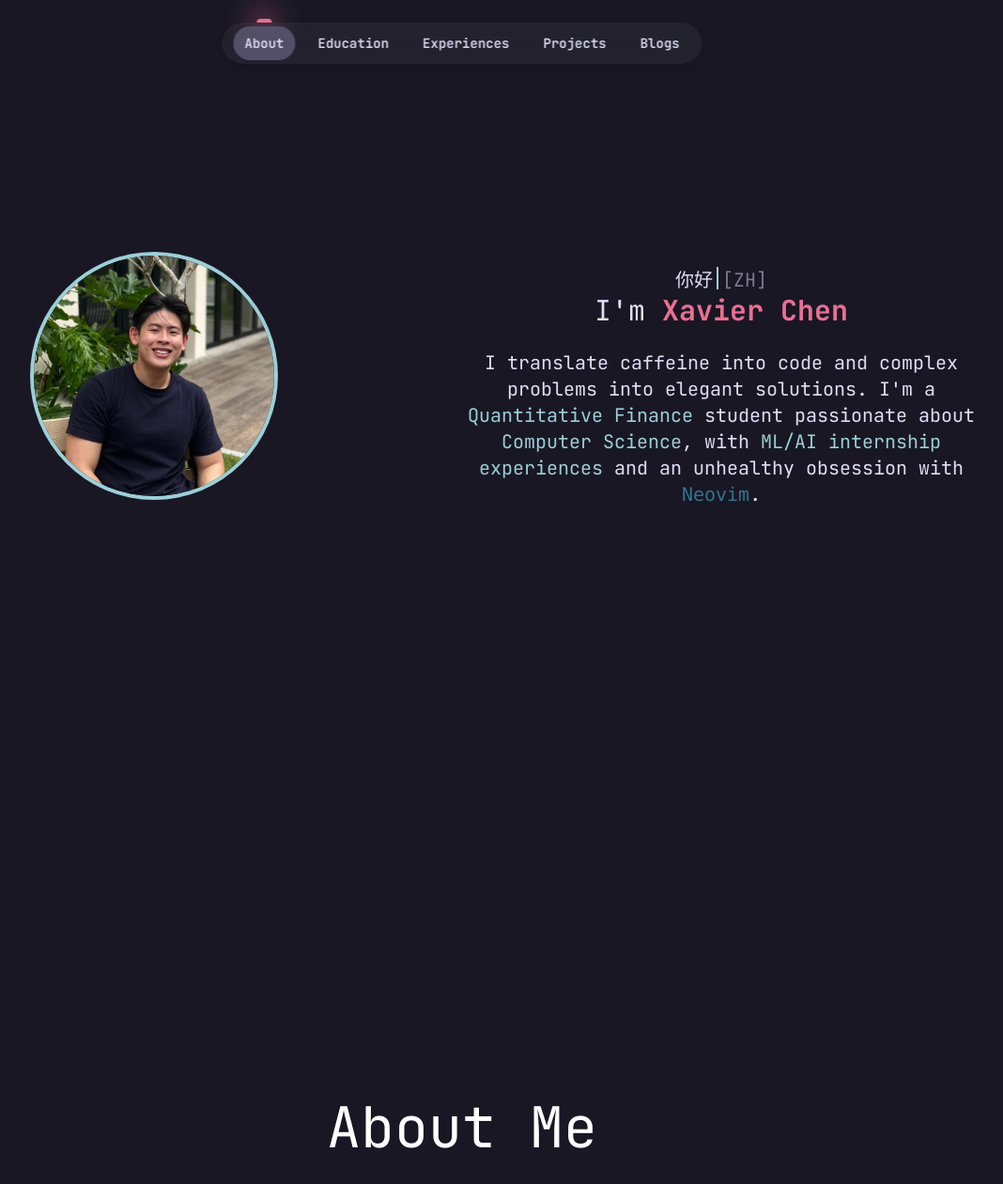
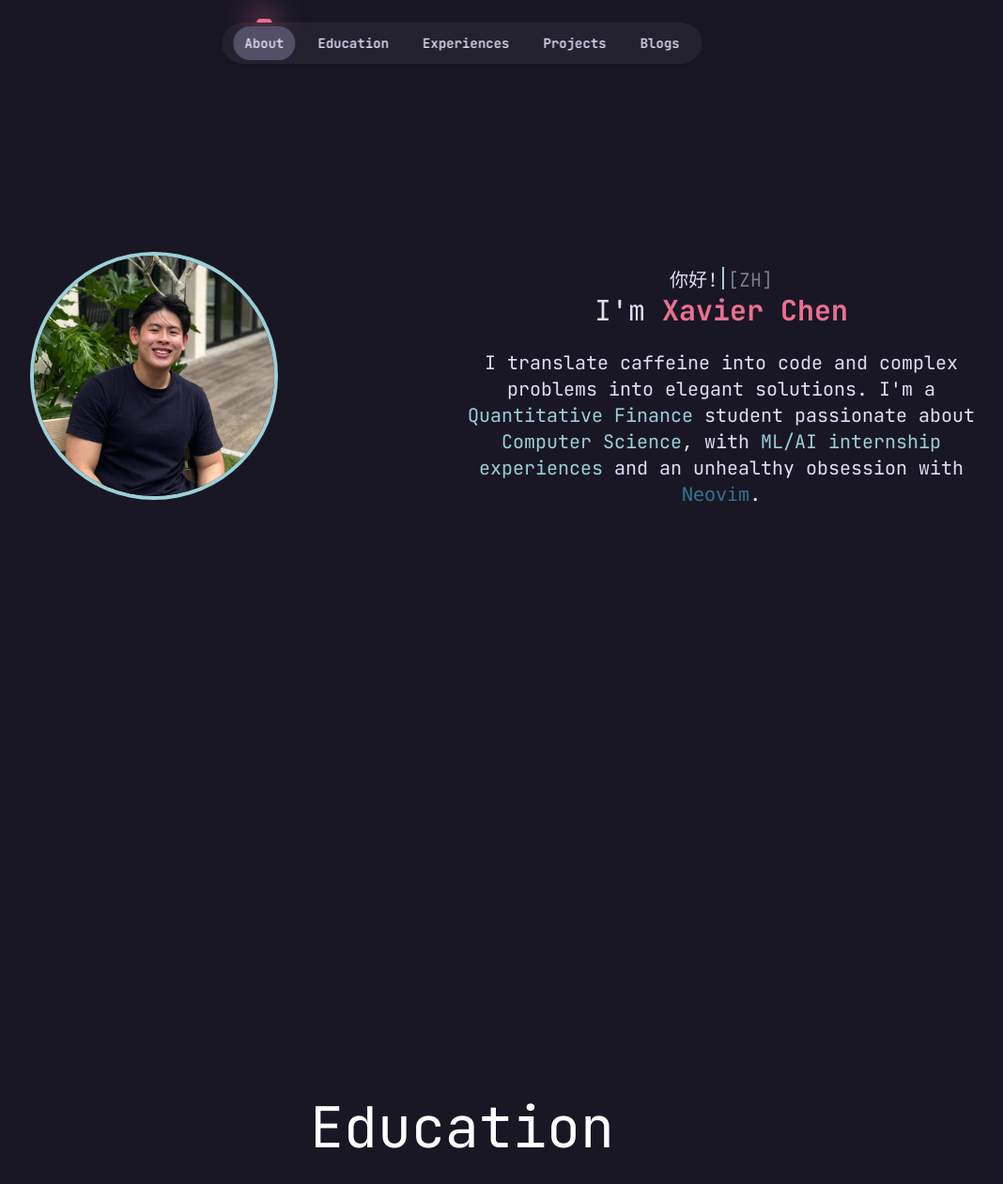
Before and after one commit to xavierchen0/portfolio-website, a React (Vite) app: page / in a window 1280 px wide. Shown: the top 1260 px of the page at 94% size, without its empty margins (148-1216 px from the left). Built offline with nearby package versions, Linux system fonts and the light colour scheme.

Commit message:
feat: allow herosection component to accept id prop

```diff
--- a/src/App.jsx
+++ b/src/App.jsx
@@ -22,11 +22,7 @@ function App() {
   return (
     <>
       <NavBar items={navItems} />
-      <HeroSection />
-
-      <section className="flex h-screen items-center justify-center bg-gradient-to-b">
-        <h1 className="text-6xl text-white">About Me</h1>
-      </section>
+      <HeroSection id="About" />
 
       {/* Education Section */}
       <section className="flex h-screen items-center justify-center bg-gradient-to-b">
--- a/src/components/HeroSection.jsx
+++ b/src/components/HeroSection.jsx
@@ -16,7 +16,7 @@ const greetings = [
   { lang: "PT", text: "Olá!" },
 ];
 
-export default function HeroSection() {
+export default function HeroSection({ id }) {
   const [currentGreeting, setCurrentGreeting] = useState(0);
   const [displayText, setDisplayText] = useState("");
   const [isTyping, setIsTyping] = useState(true);
@@ -78,7 +78,7 @@ export default function HeroSection() {
 
   return (
     <section
-      id="About"
+      id={id}
       className="flex min-h-screen items-center justify-center px-4 py-8"
     >
       <div className="w-full max-w-6xl">
```
